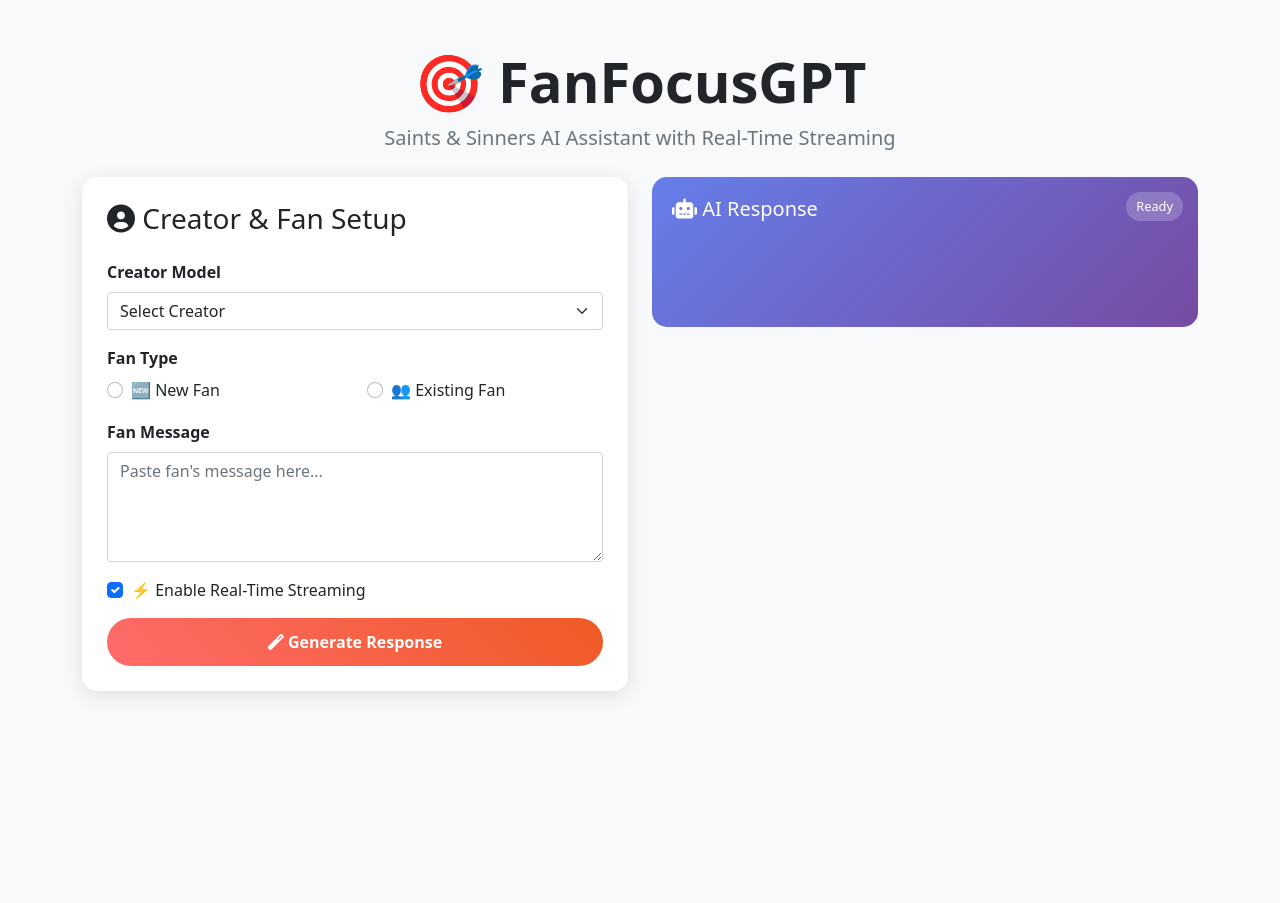
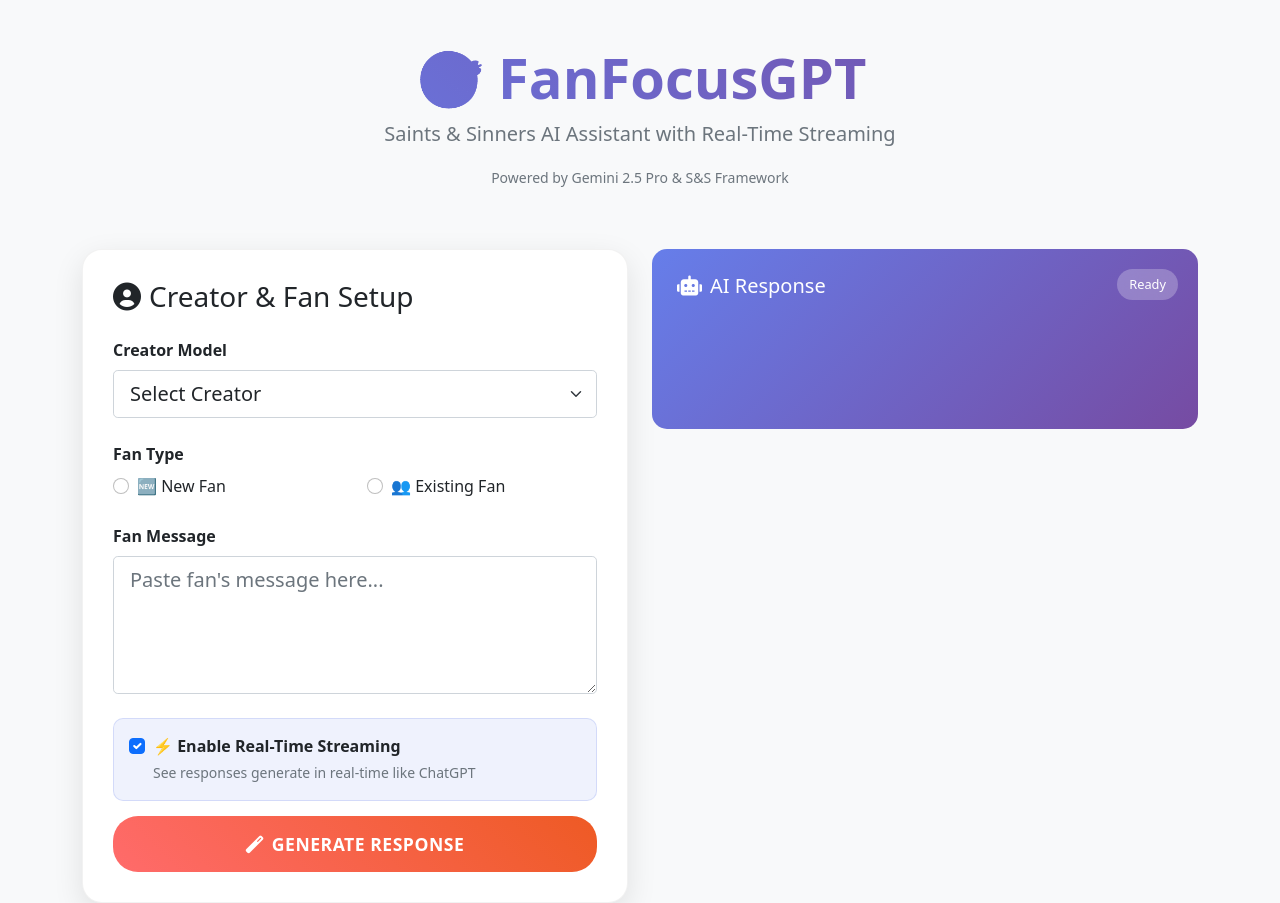
Before and after one commit to Nemesys87/fanfocus-ss-bot, a Flask app: page / in a window 1280 px wide. Before the commit the page ends 696 px from the top, so only its background shows below. Run offline with Flask 3, Linux system fonts and the light colour scheme.

Commit message:
Complete streaming frontend with perfect backend integration

```diff
--- a/templates/index.html
+++ b/templates/index.html
@@ -8,10 +8,10 @@
     <link href="https://cdnjs.cloudflare.com/ajax/libs/font-awesome/6.0.0/css/all.min.css" rel="stylesheet">
     <style>
         .response-container {
-            min-height: 150px;
+            min-height: 180px;
             background: linear-gradient(135deg, #667eea 0%, #764ba2 100%);
             border-radius: 15px;
-            padding: 20px;
+            padding: 25px;
             color: white;
             position: relative;
             overflow: hidden;
@@ -21,7 +21,7 @@
             display: none;
             align-items: center;
             gap: 10px;
-            margin: 10px 0;
+            margin: 15px 0;
         }
 
         .typing-indicator.active {
@@ -61,105 +61,139 @@
         }
 
         .streaming-text {
-            font-size: 1.1rem;
+            font-size: 1.2rem;
             line-height: 1.6;
-            background: rgba(255, 255, 255, 0.1);
+            background: rgba(255, 255, 255, 0.15);
             border-radius: 10px;
-            padding: 15px;
-            margin-top: 10px;
-            min-height: 60px;
+            padding: 20px;
+            margin-top: 15px;
+            min-height: 80px;
             border-left: 4px solid #ffd700;
+            word-wrap: break-word;
         }
 
         .creator-badge {
             display: inline-block;
-            padding: 5px 15px;
-            background: rgba(255, 255, 255, 0.2);
-            border-radius: 20px;
+            padding: 8px 16px;
+            background: rgba(255, 255, 255, 0.25);
+            border-radius: 25px;
             font-size: 0.9rem;
-            margin-bottom: 10px;
+            margin-bottom: 15px;
+            font-weight: 500;
         }
 
         .status-indicator {
             position: absolute;
-            top: 15px;
-            right: 15px;
-            padding: 5px 10px;
-            border-radius: 15px;
+            top: 20px;
+            right: 20px;
+            padding: 6px 12px;
+            border-radius: 20px;
             font-size: 0.8rem;
-            background: rgba(255, 255, 255, 0.2);
+            background: rgba(255, 255, 255, 0.25);
+            backdrop-filter: blur(10px);
         }
 
         .btn-generate {
             background: linear-gradient(45deg, #ff6b6b, #ee5a24);
             border: none;
             border-radius: 25px;
-            padding: 12px 30px;
+            padding: 15px 35px;
             font-weight: bold;
+            font-size: 1.1rem;
             transition: all 0.3s ease;
+            text-transform: uppercase;
+            letter-spacing: 0.5px;
         }
 
         .btn-generate:hover {
-            transform: translateY(-2px);
-            box-shadow: 0 5px 15px rgba(0,0,0,0.2);
+            transform: translateY(-3px);
+            box-shadow: 0 8px 25px rgba(255, 107, 107, 0.4);
         }
 
         .btn-generate:disabled {
             background: #6c757d;
             transform: none;
+            box-shadow: none;
         }
 
         .form-section {
             background: white;
-            border-radius: 15px;
-            padding: 25px;
-            box-shadow: 0 5px 20px rgba(0,0,0,0.1);
+            border-radius: 20px;
+            padding: 30px;
+            box-shadow: 0 10px 30px rgba(0,0,0,0.1);
+            border: 1px solid rgba(0,0,0,0.05);
         }
 
         .copy-btn {
             position: absolute;
-            bottom: 15px;
-            right: 15px;
-            background: rgba(255, 255, 255, 0.2);
+            bottom: 20px;
+            right: 20px;
+            background: rgba(255, 255, 255, 0.25);
             border: 1px solid rgba(255, 255, 255, 0.3);
             color: white;
-            border-radius: 8px;
-            padding: 5px 10px;
-            font-size: 0.8rem;
+            border-radius: 10px;
+            padding: 8px 12px;
+            font-size: 0.85rem;
             cursor: pointer;
             transition: all 0.3s ease;
+            backdrop-filter: blur(10px);
         }
 
         .copy-btn:hover {
-            background: rgba(255, 255, 255, 0.3);
+            background: rgba(255, 255, 255, 0.35);
+            transform: translateY(-2px);
         }
 
         .framework-info {
-            background: rgba(255, 215, 0, 0.1);
+            background: rgba(255, 215, 0, 0.15);
             border-left: 4px solid #ffd700;
-            padding: 10px;
-            margin-top: 10px;
-            border-radius: 5px;
+            padding: 12px 16px;
+            margin-top: 15px;
+            border-radius: 8px;
             font-size: 0.9rem;
+            backdrop-filter: blur(10px);
+        }
+
+        .streaming-toggle {
+            background: rgba(102, 126, 234, 0.1);
+            border: 1px solid rgba(102, 126, 234, 0.2);
+            border-radius: 10px;
+            padding: 15px;
+            margin: 15px 0;
+        }
+
+        .header-section {
+            text-align: center;
+            margin-bottom: 40px;
+            padding: 20px;
+        }
+
+        .header-section h1 {
+            background: linear-gradient(45deg, #667eea, #764ba2);
+            -webkit-background-clip: text;
+            -webkit-text-fill-color: transparent;
+            background-clip: text;
+            font-weight: 800;
         }
     </style>
 </head>
 <body class="bg-light">
-    <div class="container mt-5">
-        <div class="text-center mb-4">
-            <h1 class="display-4 fw-bold">🎯 FanFocusGPT</h1>
+    <div class="container mt-4">
+        <div class="header-section">
+            <h1 class="display-4">🎯 FanFocusGPT</h1>
             <p class="lead text-muted">Saints & Sinners AI Assistant with Real-Time Streaming</p>
+            <small class="text-muted">Powered by Gemini 2.5 Pro & S&S Framework</small>
         </div>
 
         <div class="row">
             <div class="col-md-6">
                 <div class="form-section">
-                    <h3 class="mb-4"><i class="fas fa-user-circle"></i> Creator & Fan Setup</h3>
+                    <h3 class="mb-4"><i class="fas fa-user-circle me-2"></i>Creator & Fan Setup</h3>
 
                     <form id="fanfocus-form">
-                        <div class="mb-3">
+                        <div class="mb-4">
                             <label class="form-label fw-bold">Creator Model</label>
-                            <select class="form-select" id="creator" required>
+                            <select class="form-select form-select-lg" id="creator" required>
                                 <option value="">Select Creator</option>
                                 <option value="ella">🇧🇷 Ella Blair - Brazilian GFE</option>
                                 <option value="vanp">🔥 Vanp - Dominant Bratty</option>
@@ -168,7 +202,7 @@
                             </select>
                         </div>
 
-                        <div class="mb-3">
+                        <div class="mb-4">
                             <label class="form-label fw-bold">Fan Type</label>
                             <div class="row">
                                 <div class="col-6">
@@ -186,23 +220,24 @@
                             </div>
                         </div>
 
-                        <div class="mb-3">
+                        <div class="mb-4">
                             <label class="form-label fw-bold">Fan Message</label>
-                            <textarea class="form-control" id="fan_message" rows="4"
+                            <textarea class="form-control form-control-lg" id="fan_message" rows="4"
                                 placeholder="Paste fan's message here..." required></textarea>
                         </div>
 
-                        <div class="mb-3">
+                        <div class="streaming-toggle">
                             <div class="form-check">
                                 <input type="checkbox" id="enable_streaming" class="form-check-input" checked>
-                                <label for="enable_streaming" class="form-check-label">
+                                <label for="enable_streaming" class="form-check-label fw-bold">
                                     ⚡ Enable Real-Time Streaming
                                 </label>
+                                <small class="d-block text-muted mt-1">See responses generate in real-time like ChatGPT</small>
                             </div>
                         </div>
 
                         <button type="submit" class="btn btn-generate text-white w-100" id="generate-btn">
-                            <i class="fas fa-magic"></i> Generate Response
+                            <i class="fas fa-magic me-2"></i>Generate Response
                         </button>
                     </form>
                 </div>
@@ -212,10 +247,10 @@
                 <div class="response-container">
                     <div class="status-indicator" id="status-indicator">Ready</div>
 
-                    <h5><i class="fas fa-robot"></i> AI Response</h5>
+                    <h5><i class="fas fa-robot me-2"></i>AI Response</h5>
 
                     <div class="creator-badge" id="creator-badge" style="display: none;">
-                        <i class="fas fa-user"></i> <span id="creator-name"></span>
+                        <i class="fas fa-user me-1"></i><span id="creator-name"></span>
                     </div>
 
                     <div class="typing-indicator" id="typing-indicator">
@@ -229,15 +264,15 @@
                     </div>
 
                     <div class="streaming-text" id="ai-response" style="display: none;">
-                        <!-- Streaming response will appear here -->
+                        <!-- Response will appear here -->
                     </div>
 
                     <div class="framework-info" id="framework-info" style="display: none;">
-                        <strong>S&S Framework:</strong> <span id="kyc-step"></span>
+                        <strong><i class="fas fa-cogs me-1"></i>S&S Framework:</strong> <span id="kyc-step"></span>
                     </div>
 
                     <button class="copy-btn" id="copy-btn" style="display: none;" onclick="copyResponse()">
-                        <i class="fas fa-copy"></i> Copy
+                        <i class="fas fa-copy me-1"></i>Copy
                     </button>
                 </div>
             </div>
@@ -263,6 +298,7 @@
 
             // Reset UI
             resetUI();
+            showCreatorBadge(creator);
 
             const formData = {
                 creator: creator,
@@ -283,29 +319,45 @@
             document.getElementById('ai-response').style.display = 'none';
             document.getElementById('copy-btn').style.display = 'none';
             document.getElementById('framework-info').style.display = 'none';
-            document.getElementById('creator-badge').style.display = 'none';
+            hideTypingIndicator();
             finalResponse = '';
         }
 
         function handleStreamingRequest(formData) {
+            updateStatus('Connecting');
+            showTypingIndicator('Connecting to AI...');
+
+            // First, get the streaming URL
+            fetch('/api/generate_response', {
+                method: 'POST',
+                headers: { 'Content-Type': 'application/json' },
+                body: JSON.stringify(formData)
+            })
+            .then(response => response.json())
+            .then(data => {
+                if (data.success && data.streaming && data.stream_url) {
+                    // Connect to the streaming endpoint
+                    connectToStream(data.stream_url);
+                } else {
+                    showError('Failed to initialize streaming');
+                }
+            })
+            .catch(error => {
+                showError('Connection failed: ' + error.message);
+                // Fallback to regular mode
+                formData.streaming = false;
+                handleRegularRequest(formData);
+            });
+        }
+
+        function connectToStream(streamUrl) {
             // Close any existing connection
             if (currentEventSource) {
                 currentEventSource.close();
             }
 
-            // Show typing indicator
-            showTypingIndicator('Connecting to AI...');
-
-            // Create streaming request
-            const eventSource = new EventSource('/api/generate_response_stream');
+            const eventSource = new EventSource(streamUrl);
             currentEventSource = eventSource;
-
-            // Send the data via POST first
-            fetch('/api/generate_response_stream', {
-                method: 'POST',
-                headers: { 'Content-Type': 'application/json' },
-                body: JSON.stringify(formData)
-            });
 
             eventSource.onmessage = function(event) {
                 try {
@@ -318,12 +370,12 @@
                     }
 
                     if (data.status === 'starting') {
-                        showCreatorBadge(data.creator);
-                        showTypingIndicator(`${getCreatorName(data.creator)} is thinking...`);
-                        updateStatus('Thinking');
+                        updateStatus('Starting');
+                        showTypingIndicator(`${getCreatorName(data.creator)} is preparing...`);
                     }
 
                     if (data.status === 'thinking') {
+                        updateStatus('Thinking');
                         showTypingIndicator(data.message);
                     }
 
@@ -333,7 +385,7 @@
                         updateStatus('Generating');
                     }
 
-                    if (data.chunk) {
+                    if (data.chunk && data.accumulated) {
                         appendToResponse(data.accumulated);
                     }
 
@@ -341,7 +393,7 @@
                         finalResponse = data.final_response;
                         showFrameworkInfo(data.kyc_step);
                         showCopyButton();
-                        updateStatus('Complete');
+                        updateStatus('Complete ✓');
                         document.getElementById('generate-btn').disabled = false;
                         eventSource.close();
                     }
@@ -353,18 +405,15 @@
 
             eventSource.onerror = function(error) {
                 console.error('Streaming error:', error);
-                showError('Streaming connection failed. Falling back to regular mode...');
                 eventSource.close();
-
-                // Fallback to regular request
-                formData.streaming = false;
-                handleRegularRequest(formData);
+                showError('Streaming failed. Try regular mode.');
+                document.getElementById('generate-btn').disabled = false;
             };
         }
 
         async function handleRegularRequest(formData) {
+            updateStatus('Processing');
             showTypingIndicator('Generating response...');
-            updateStatus('Processing');
 
             try {
                 const response = await fetch('/api/generate_response', {
@@ -380,10 +429,9 @@
                 if (data.success) {
                     finalResponse = data.response;
                     showResponse(data.response);
-                    showCreatorBadge(data.creator);
-                    showFrameworkInfo('Phase 0 - Step 1: Name Collection');
+                    showFrameworkInfo(data.kyc_step || 'Phase 0 - Step 1: Name Collection');
                     showCopyButton();
-                    updateStatus('Complete');
+                    updateStatus('Complete ✓');
                 } else {
                     showError(data.error);
                 }
@@ -441,7 +489,7 @@
 
         function showError(error) {
             const responseEl = document.getElementById('ai-response');
-            responseEl.innerHTML = `<div class="text-danger"><i class="fas fa-exclamation-triangle"></i> ${error}</div>`;
+            responseEl.innerHTML = `<div style="color: #ffcccb;"><i class="fas fa-exclamation-triangle me-2"></i>${error}</div>`;
             responseEl.style.display = 'block';
             updateStatus('Error');
         }
@@ -460,23 +508,17 @@
             if (finalResponse) {
                 navigator.clipboard.writeText(finalResponse).then(() => {
                     const btn = document.getElementById('copy-btn');
-                    const originalText = btn.innerHTML;
-                    btn.innerHTML = '<i class="fas fa-check"></i> Copied!';
+                    const originalHTML = btn.innerHTML;
+                    btn.innerHTML = '<i class="fas fa-check me-1"></i>Copied!';
                     btn.style.background = 'rgba(40, 167, 69, 0.8)';
 
                     setTimeout(() => {
-                        btn.innerHTML = originalText;
-                        btn.style.background = 'rgba(255, 255, 255, 0.2)';
+                        btn.innerHTML = originalHTML;
+                        btn.style.background = 'rgba(255, 255, 255, 0.25)';
                     }, 2000);
                 });
             }
         }
-
-        // Auto-resize textarea
-        document.getElementById('fan_message').addEventListener('input', function() {
-            this.style.height = 'auto';
-            this.style.height = (this.scrollHeight) + 'px';
-        });
     </script>
 </body>
 </html>
```
